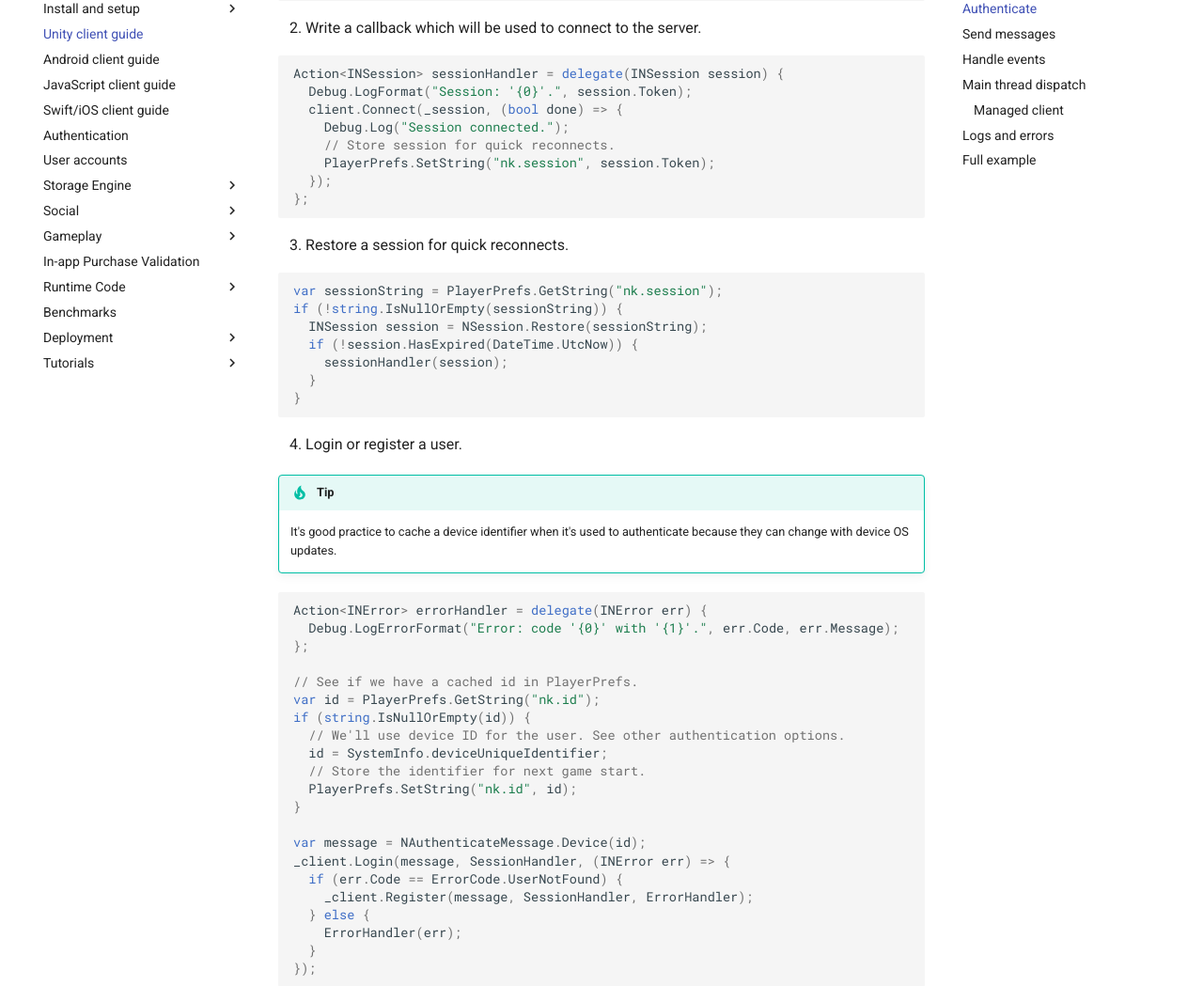
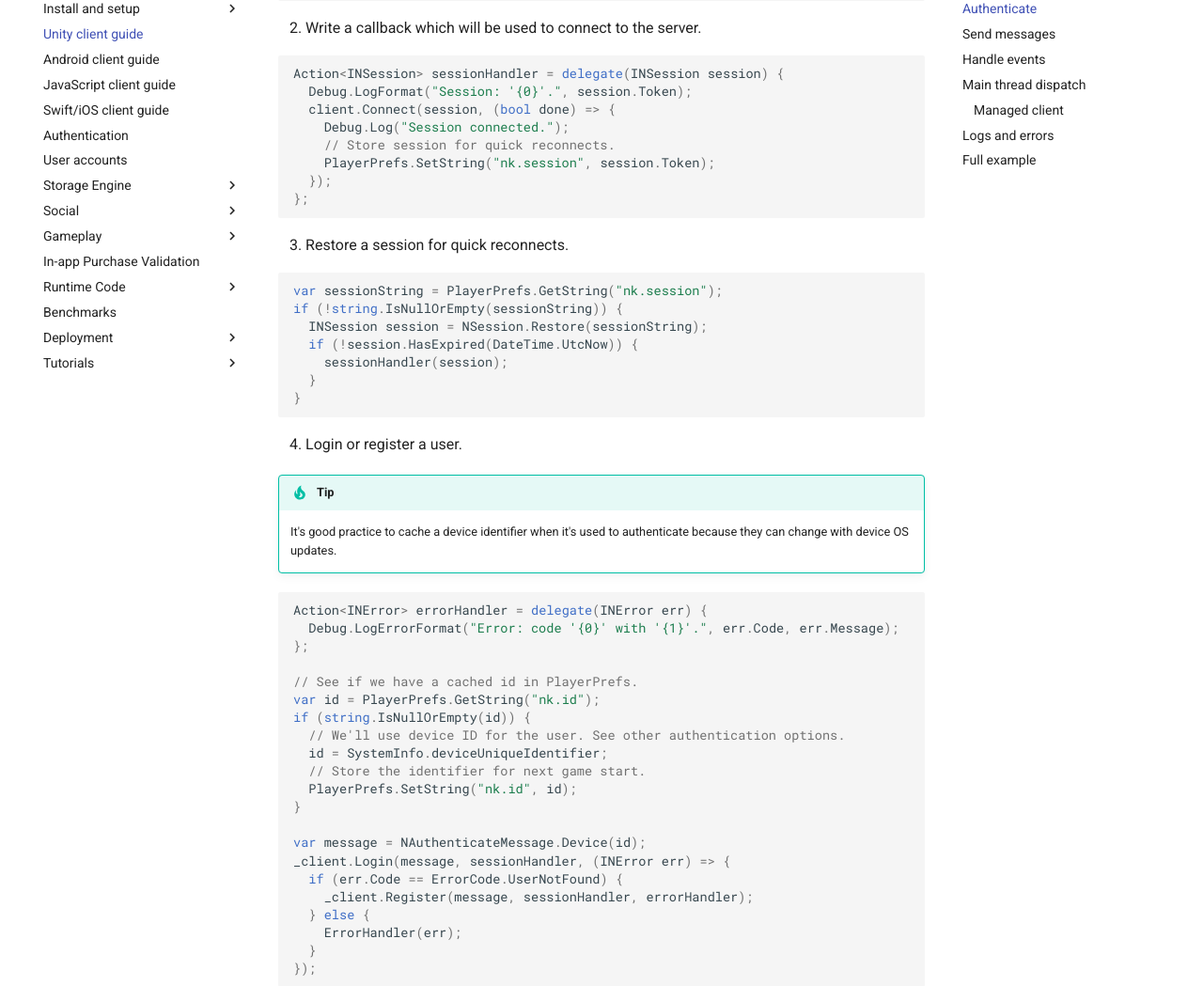
Before and after one commit to heroiclabs/nakama-docs, an MkDocs documentation site: the page built from docs/unity-client-guide.md, in a window 1280 px wide and 1400 px high, scrolled down 1616 px. Shown: the part 153-1202 px from the top of the window at 94% size. Built offline with MkDocs 1.6.1 and Material for MkDocs 9.7.7, drawn with Linux system fonts in a browser that asks for light colours; comment, search, counter and statistics services are not loaded; old or Windows-style settings are respelled for this version of MkDocs.

Commit message:
Fix various typos

````diff
--- a/docs/unity-client-guide.md
+++ b/docs/unity-client-guide.md
@@ -65,7 +65,7 @@ var client = NClient.Default("defaultkey");
 ```csharp
 Action<INSession> sessionHandler = delegate(INSession session) {
   Debug.LogFormat("Session: '{0}'.", session.Token);
-  client.Connect(_session, (bool done) => {
+  client.Connect(session, (bool done) => {
     Debug.Log("Session connected.");
     // Store session for quick reconnects.
     PlayerPrefs.SetString("nk.session", session.Token);
@@ -105,9 +105,9 @@ if (string.IsNullOrEmpty(id)) {
 }
 
 var message = NAuthenticateMessage.Device(id);
-_client.Login(message, SessionHandler, (INError err) => {
+_client.Login(message, sessionHandler, (INError err) => {
   if (err.Code == ErrorCode.UserNotFound) {
-    _client.Register(message, SessionHandler, ErrorHandler);
+    _client.Register(message, sessionHandler, errorHandler);
   } else {
     ErrorHandler(err);
   }
````
